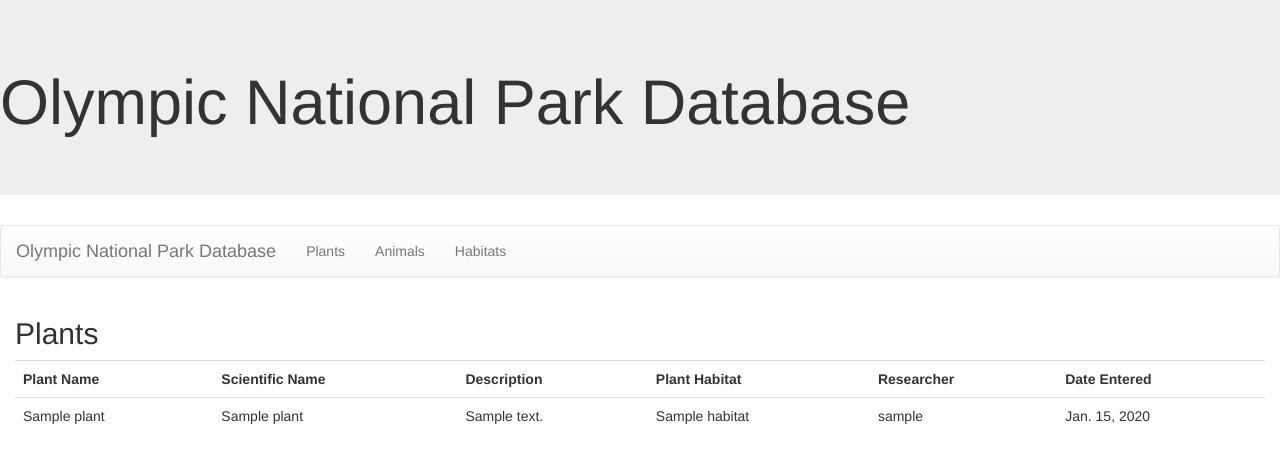
After one commit to dungtomcao/olympark, a Django app: page /parkapp/plants/ in a window 1280 px wide. The commit adds this page. Shown: the top 463 px of the page. Run offline with Django 3.2, Linux system fonts and the light colour scheme; tables that the repository leaves empty hold one stand-in row (values such as "Sample post"); some libraries are stand-ins or nearby versions.

Commit message:
Create views

```diff
--- a/parkapp/templates/base.html
+++ b/parkapp/templates/base.html
@@ -16,8 +16,9 @@
 <a class="navbar-brand" href="{% url 'index' %}">Olympic National Park Database</a>
 </div>
 <ul class="nav navbar-nav">
-<li>Dummy</li>
-<li>Dummy</li>
+<li><a href="{% url 'plants' %}">Plants</a></li>
+<li><a href="{% url 'animals' %}">Animals</a></li>
+<li><a href="{% url 'habitats' %}">Habitats</a></li>
 </ul>
 </div>
 </nav>
--- /dev/null
+++ b/parkapp/templates/parkapp/plants.html
@@ -0,0 +1,29 @@
+{% extends 'base.html' %}
+{% block content %}
+
+<h2>Plants</h2>
+<table class='table'>
+ <tr>
+     <th>Plant Name</th>
+     <th>Scientific Name</th>
+     <th>Description</th>
+     <th>Plant Habitat</th>
+     <th>Researcher</th>
+     <th>Date Entered</th>
+ </tr>
+ {% for p in plant_list %}
+   <tr>
+       <td>{{ p.plantname }}</td>
+       <td>{{ p.plantsciname }}</td>
+       <td>{{ p.plantdescription }}</td>
+       <td>{{ p.planthabitat }}</td>
+       <td>{{ p.user }}</td>
+       <td>{{ p.dateentered }}</td>
+   </tr>
+
+ {% endfor %}
+
+
+</table>
+
+{% endblock %}
--- a/parkapp/urls.py
+++ b/parkapp/urls.py
@@ -3,4 +3,7 @@ from . import views
 
 urlpatterns = [
     path('',views.index, name='index'),
+    path('plants/', views.plants, name='plants'),
+    path('animals/', views.animals, name='animals'),
+    path('habitats/', views.habitats, name='habitats'),
 ]
--- a/parkapp/views.py
+++ b/parkapp/views.py
@@ -1,5 +1,18 @@
 from django.shortcuts import render
 from datetime import datetime
+from .models import Plant, Animal, Habitat
 # Create your views here.
 def index(request):
     return render(request, 'parkapp/index.html')
+
+def plants(request):
+    plant_list=Plant.objects.all()
+    return render(request, 'parkapp/plants.html', {'plant_list' : plant_list})
+
+def animals(request):
+    animal_list=Animal.objects.all()
+    return render(request, 'parkapp/animals.html', {'animal_list' : animal_list})
+
+def habitats(request):
+    habitat_list=Habitat.objects.all()
+    return render(request, 'parkapp/habitats.html', {'habitat_list' : habitat_list})
```
Also changed, not shown: parkapp/templates/parkapp/animals.html (added, +29 -0 lines), parkapp/templates/parkapp/habitats.html (added, +23 -0 lines).
